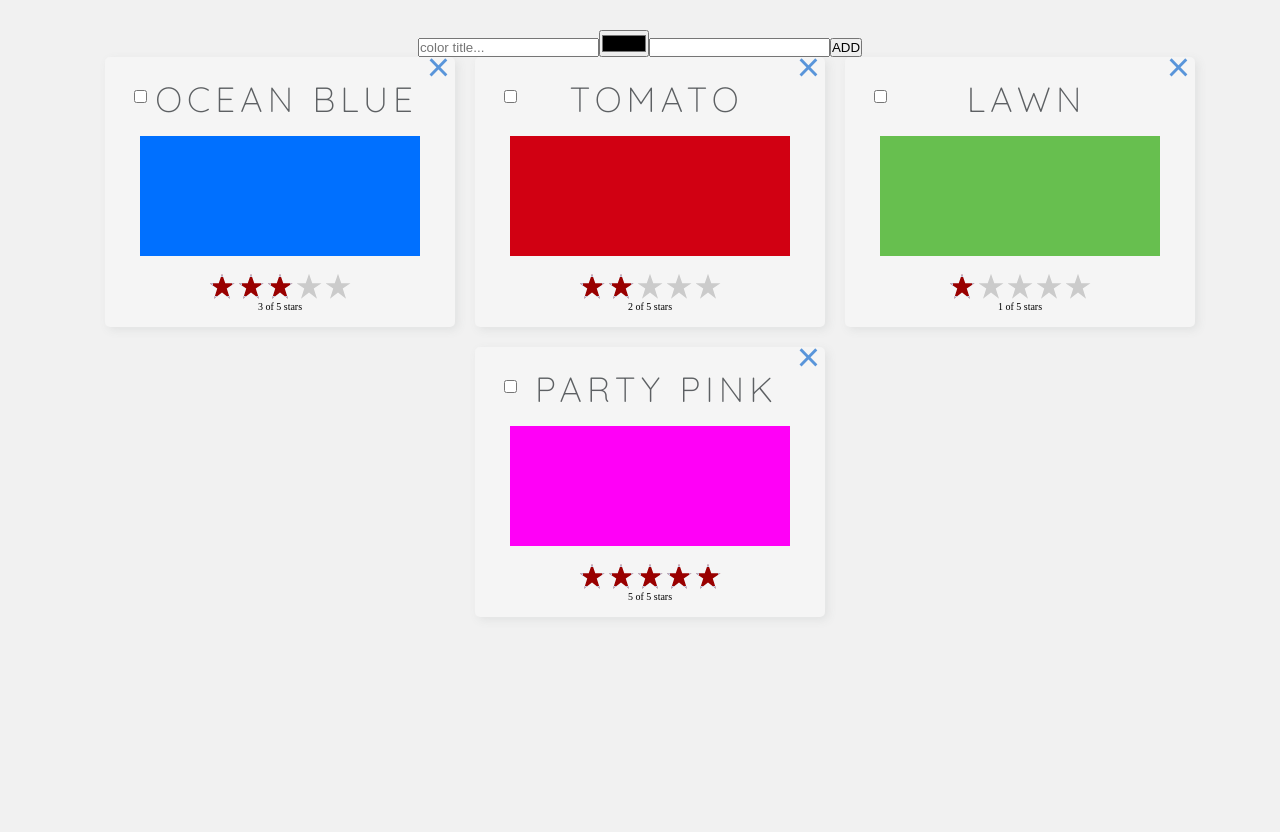
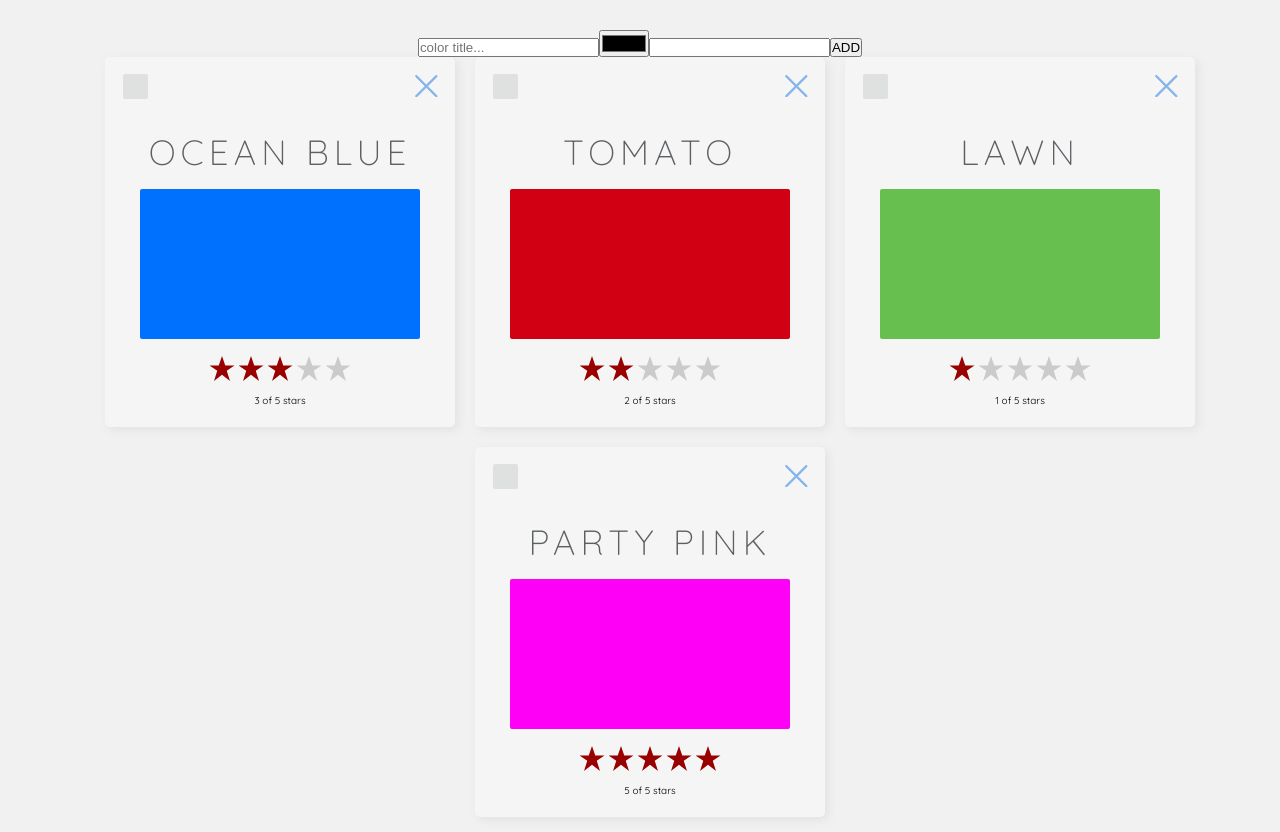
Before and after one commit to Mikaelia/color-collector, a React app: page / in a window 1280 px wide. Before the commit the page ends 800 px from the top, so only its background shows below. Built offline with nearby package versions, Linux system fonts and the light colour scheme.

Commit message:
Checkbox and remove button styling

```diff
--- a/public/index.html
+++ b/public/index.html
@@ -11,7 +11,6 @@
       homescreen on Android. See https://developers.google.com/web/fundamentals/web-app-manifest/
     -->
   <link href="https://fonts.googleapis.com/css?family=Quicksand:300,400,700" rel="stylesheet">
-  <link rel="manifest" href="%PUBLIC_URL%/manifest.json">
   <!--
       Notice the use of %PUBLIC_URL% in the tags above.
       It will be replaced with the URL of the `public` folder during the build.
--- a/src/components/ui/Color.js
+++ b/src/components/ui/Color.js
@@ -1,5 +1,6 @@
 import React from "react";
 import StarRating from "./StarRating";
+import RemoveButton from "./RemoveButton";
 import PropTypes from "prop-types";
 
 const Color = ({
@@ -7,33 +8,32 @@ const Color = ({
   title,
   rating = 0,
   color,
+  key,
   onRate = f => f,
   onRemove = f => f,
   toggleSelect = f => f
-}) => {
-  //Call toggle action and
-  const onClick = () => toggleSelect;
-
-  return (
-    <section className={"color-card" + (selected ? " selected" : "")}>
+}) => (
+  <section className={"color-card" + (selected ? " color-selected" : "")}>
+    <div className="color-card__buttons-box u-mt-xsm">
+      <div className="checkbox-container">
         <input
           type="checkbox"
-        label="color-select"
-        className="color-card__select"
+          id={`styled-checkbox--${title}`}
+          className="styled-checkbox"
           checked={selected ? "checked" : false}
-        onClick={toggleSelect}
+          onChange={toggleSelect}
         />
-      <div className="color-card__btn-container">
+        <label for={`styled-checkbox--${title}`} />
+      </div>
       <button className="color-card__btn-remove" onClick={onRemove}>
-          &times;
+        <RemoveButton />
       </button>
     </div>
-      <h1 className="heading heading-md light u-mt-sm">{title}</h1>
+    <h1 className="heading heading-md light u-mt-md">{title}</h1>
     <div className="color-card__color" style={{ backgroundColor: color }} />
     <StarRating starsSelected={rating} onRate={onRate} />
   </section>
 );
-};
 
 Color.propTypes = {
   title: PropTypes.string.isRequired,
--- /dev/null
+++ b/src/components/ui/RemoveButton.js
@@ -0,0 +1,20 @@
+import React from "react";
+
+const RemoveButton = ({ fill }) => (
+  <svg
+    className="remove-button"
+    xmlns="http://www.w3.org/2000/svg"
+    width="25"
+    height="25"
+    viewBox="2 2 15 15"
+    aria-labelledby="title"
+  >
+    <title id="title">Remove Icon</title>
+    <path
+      className="cross"
+      d="M10.707 10.5l5.646-5.646c0.195-0.195 0.195-0.512 0-0.707s-0.512-0.195-0.707 0l-5.646 5.646-5.646-5.646c-0.195-0.195-0.512-0.195-0.707 0s-0.195 0.512 0 0.707l5.646 5.646-5.646 5.646c-0.195 0.195-0.195 0.512 0 0.707 0.098 0.098 0.226 0.146 0.354 0.146s0.256-0.049 0.354-0.146l5.646-5.646 5.646 5.646c0.098 0.098 0.226 0.146 0.354 0.146s0.256-0.049 0.354-0.146c0.195-0.195 0.195-0.512 0-0.707l-5.646-5.646z"
+    />
+  </svg>
+);
+
+export default RemoveButton;
--- a/src/components/ui/StarRating.js
+++ b/src/components/ui/StarRating.js
@@ -4,7 +4,7 @@ import Star from "./Star";
 
 //Obtains total num of stars to display from props
 const StarRating = ({ starsSelected = 0, totalStars = 5, onRate = f => f }) => (
-  <div className="star-rating">
+  <div className="star-rating u-mb-sm">
     {[...Array(totalStars)].map((n, i) => (
       <Star
         key={i}
@@ -13,7 +13,7 @@ const StarRating = ({ starsSelected = 0, totalStars = 5, onRate = f => f }) => (
         onClick={() => onRate(i + 1)}
       />
     ))}
-    <p>
+    <p className="u-mt-lg">
       {starsSelected} of {totalStars} stars
     </p>
   </div>
--- /dev/null
+++ b/src/stylesheets/components/_checkbox.scss
@@ -0,0 +1,58 @@
+.styled-checkbox {
+    position: absolute; // take it out of document flow
+    opacity: 0; // hide it
+
+
+    &+label {
+        position: relative;
+        cursor: pointer;
+        padding: 0;
+    }
+
+    // Box.
+    &+label:before {
+        content: '';
+        margin-right: 10px;
+        display: inline-block;
+        vertical-align: text-top;
+        width: 2.5rem;
+        height: 2.5rem;
+        border-radius: .2rem;
+        background: $color-grey-utilities;
+        @include transition;
+    }
+
+    // Box hover
+    &:hover+label:before {
+        background: $color-secondary-lightest;
+    }
+
+    // Box focus
+    &:focus+label:before {
+        box-shadow: 0 0 0 3px rgba(0, 0, 0, 0.12);
+    }
+
+    // Box checked
+    &:checked+label:before {
+        background: $color-green;
+    }
+
+    // Checkmark. Could be replaced with an image
+    &:checked+label:after {
+        content: '';
+        position: absolute;
+        left: 7px;
+        top: 12px;
+        background: white;
+        width: 3px;
+        height: 3px;
+        box-shadow:
+            2px 0 0 white,
+            4px 0 0 white,
+            4px -2px 0 white,
+            4px -4px 0 white,
+            4px -6px 0 white,
+            4px -8px 0 white;
+        transform: rotate(45deg);
+    }
+}
--- a/src/stylesheets/components/_color.scss
+++ b/src/stylesheets/components/_color.scss
@@ -11,8 +11,9 @@
     transition: all .2s ease-in-out;
 
     display: flex;
+    align-items: center;
+    flex-direction: column;
     justify-content: center;
-    flex-wrap: wrap;
 
     @include respond(phone) {
         margin-left: 2rem;
@@ -23,45 +24,66 @@
         background: darken($color-primary-light, 4%);
     }
 
-    &__color {
-        height: 12rem;
-        width: 80%;
+    &__buttons-box {
+        display: flex;
+        justify-content: space-between;
+        align-items: center;
+        width: 90%;
     }
 
-    &__btn-container {
-        position: absolute;
-        top: .5em;
-        right: .5em;
+    &__color {
+        margin: 1.5rem 0;
+        height: 11rem;
+        width: 80%;
+        border-radius: .2rem;
 
-        text-align: right;
+        @include respond(phone) {
+            height: 15rem;
+        }
     }
 
     &__btn-remove,
     &__btn-remove:visited,
     &__btn-remove:active {
+        border: none;
         background: transparent;
-        color: $color-secondary-light;
-        border: none;
-        border-radius: .5px;
         cursor: pointer;
-        font-size: 4rem;
         text-decoration: none;
-        line-height: 1rem;
     }
 
-    @media screen and (min-width: $break-sm) {
-        flex-basis: calc(50% - 2em - 4px);
-    }
+    // @media screen and (min-width: $break-sm) {
+    //     flex-basis: calc(50% - 2em - 4px);
+    // }
 
-    @media screen and (min-width: $break-md) {
-        flex-basis: calc(33.33333% - 2em - 4px);
-    }
+    // @media screen and (min-width: $break-md) {
+    //     flex-basis: calc(33.33333% - 2em - 4px);
+    // }
 
-    @media screen and (min-width: $break-lg) {
-        flex-basis: calc(25% - 2em - 4px);
-    }
+    // @media screen and (min-width: $break-lg) {
+    //     flex-basis: calc(25% - 2em - 4px);
+    // }
 
-    @media screen and (min-width: $break-xl) {
-        flex-basis: calc(16.66666% - 2em - 4px);
+    // @media screen and (min-width: $break-xl) {
+    //     flex-basis: calc(16.66666% - 2em - 4px);
+    // }
+}
+
+.remove-button {
+    background: transparent;
+
+    &:hover .cross {
+        fill: $color-red;
+        stroke: $color-red;
+        stroke-width: .8;
     }
 }
+
+.cross {
+    fill: $color-secondary-lightest;
+    stroke: $color-secondary-lightest;
+    transition: all .2s ease;
+    stroke-width: .5;
+    stroke-opacity: 1;
+
+
+}
--- a/src/stylesheets/components/_star.scss
+++ b/src/stylesheets/components/_star.scss
@@ -1,4 +1,4 @@
-div.star {
+.star {
     cursor: pointer;
     height: 2.5rem;
     width: 2.5rem;
--- a/src/stylesheets/main.scss
+++ b/src/stylesheets/main.scss
@@ -10,3 +10,4 @@
 @import 'components/_addcolorform.scss';
 @import 'components/_color.scss';
 @import 'components/_star.scss';
+@import 'components/_checkbox.scss'
--- a/src/stylesheets/modules/_mixins.scss
+++ b/src/stylesheets/modules/_mixins.scss
@@ -1,3 +1,7 @@
+@mixin transition() {
+    transition: all .2s ease-in-out;
+}
+
 // MEDIA QUERY MANAGER
 /*
 0 - 600px:      Phone
--- a/src/stylesheets/modules/_utility.scss
+++ b/src/stylesheets/modules/_utility.scss
@@ -18,6 +18,10 @@
 }
 
 // Margin top
+.u-mt-xsm {
+    margin-top: 1.5rem;
+}
+
 .u-mt-sm {
     margin-top: 2rem;
 }
@@ -36,6 +40,6 @@
 
 /// Conditional Styles -->
 
-.selected {
+.color-selected {
     border: 3px solid lighten($color-secondary-light, 25%);
 }
--- a/src/stylesheets/modules/_variables.scss
+++ b/src/stylesheets/modules/_variables.scss
@@ -1,16 +1,19 @@
 $color-red: #900;
 $color-black: black;
+$color-green: lighten(#509e33, 20%);
 
 // Main Colors
 $color-grey-dark: #5d6063;
 $color-grey-light: #cbcbcb;
+$color-grey-utilities: lighten($color-grey-dark, 50%);
+
 $color-primary-dark: #f1f1f1;
 $color-primary-light: #f5f5f5;
 
 $color-secondary-darkest:#33649e;
 $color-secondary-dark: #3d7cc6;
 $color-secondary-light: #5995da;
-$color-secondary-lightest:#76aeed;
+$color-secondary-lightest:#84b4eb;
 
 
 // Breakpoints
--- a/src/stylesheets/partials/_base.scss
+++ b/src/stylesheets/partials/_base.scss
@@ -1,5 +1,6 @@
 //Sass environment
 @import '../modules/_all.scss';
+@import 'typography';
 
 *,
 *::after,
@@ -14,6 +15,7 @@ html {
 }
 
 body {
+    font-family: $base-font;
     box-sizing: border-box;
     padding: 3rem;
     background: $color-primary-dark;
```
Also changed, not shown: public/manifest.json (deleted), src/assets/cross-circle.svg (added), src/assets/cross.svg (added). Lines whose indentation alone changed are shown as unchanged.
